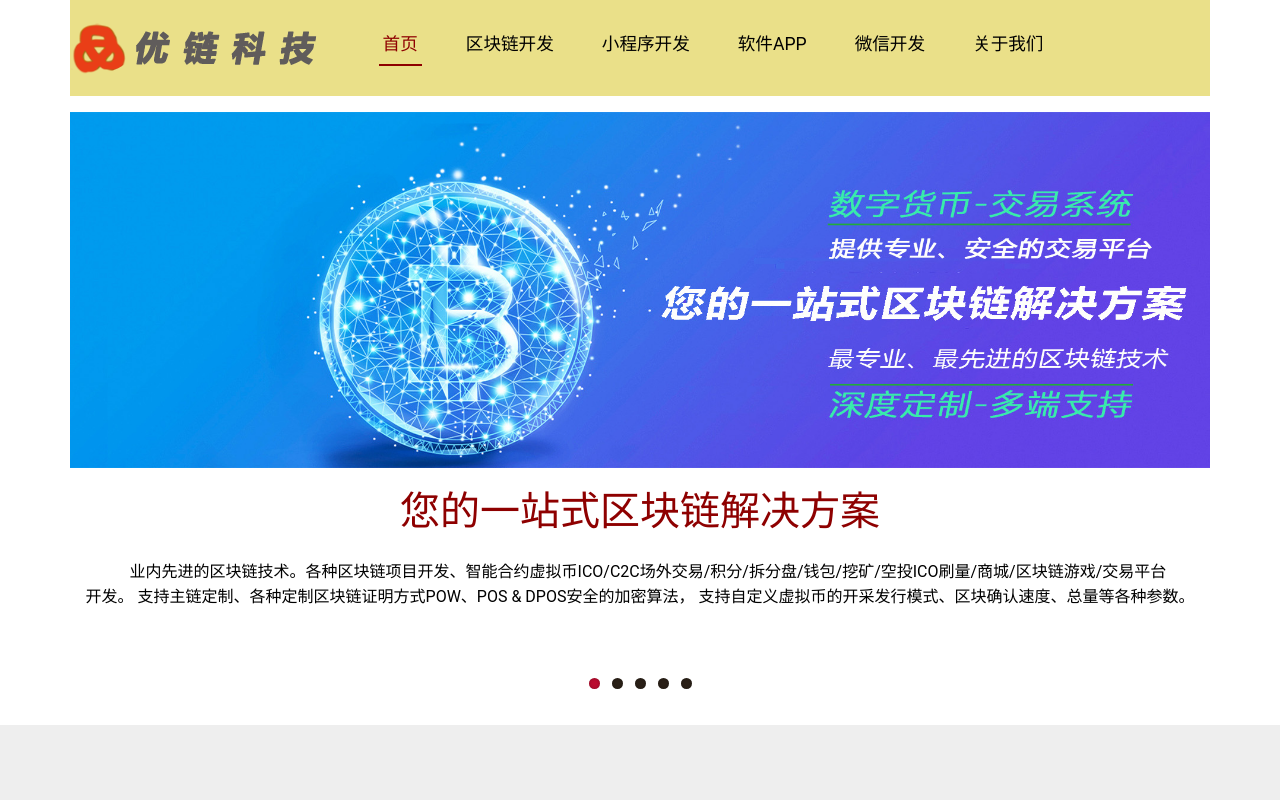
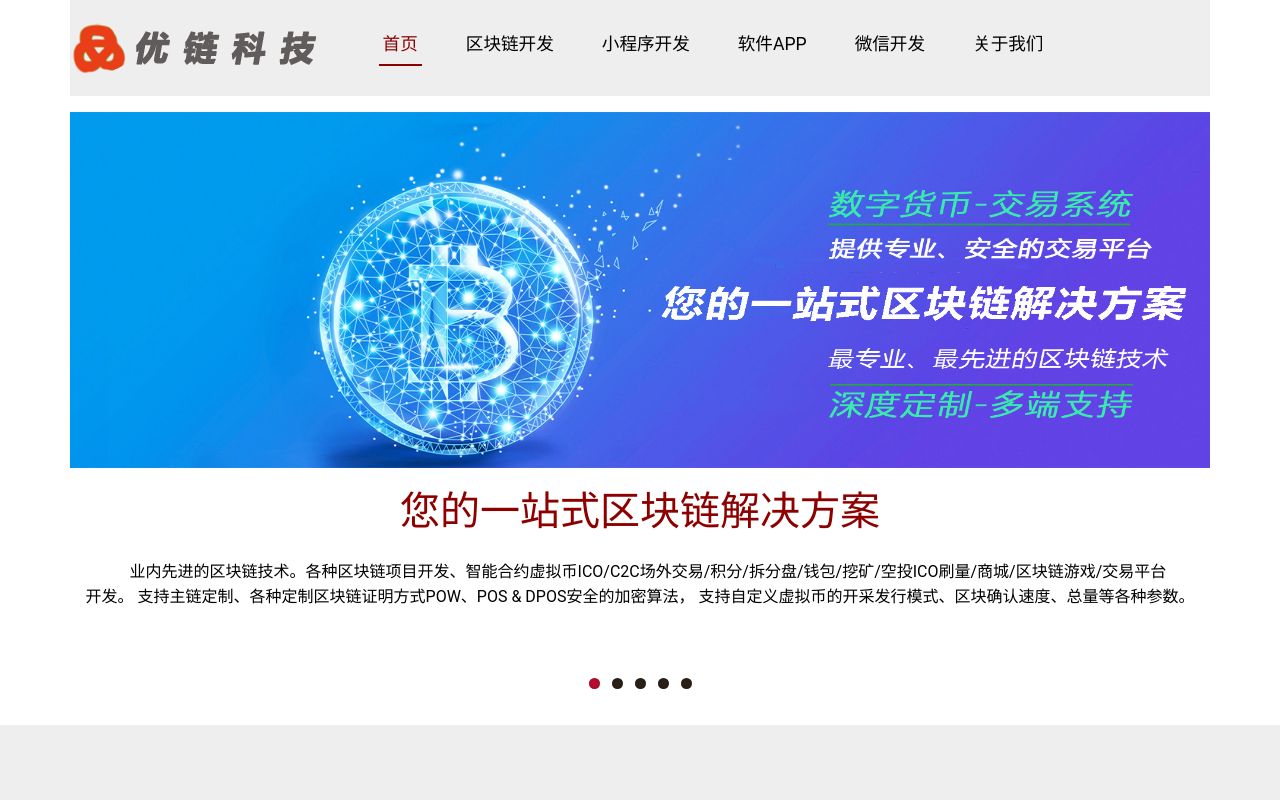
Before and after one commit to zjm/myweb, a plain HTML site: page index.html in a window 1280 px wide. Shown: the top 800 px of the page. Drawn offline with Linux system fonts and the light colour scheme.

Commit message:
style
style

```diff
--- a/css/style.css
+++ b/css/style.css
@@ -31,8 +31,8 @@ a {
     width: 100% ! important;
 }
 .navbar-default {
-    background-color:#EAE089! important;
-    border-color:#EAE089 ! important;
+    background-color:#EEEEEE! important;
+    border-color:#EEEEEE ! important;
 }
 .navbar {
     border-radius: 0px ! important;
@@ -51,12 +51,12 @@ a {
 }
 .navbar-default .navbar-nav > li > a:hover, .navbar-default .navbar-nav > li > a:focus {
     color: #8E0000;
-    background-color:#EAE089;
+    background-color:#EEEEE;
 	border-bottom:2px solid #8E0000;
 }
 .navbar-default .navbar-nav > .active > a, .navbar-default .navbar-nav > .active > a:hover, .navbar-default .navbar-nav > .active > a:focus {
     color:#8E0000;
-    background-color:#EAE089;
+    background-color:#EEEEEE;
 	border-bottom:2px solid #8E0000;
 }
 .glyphicon {
@@ -195,8 +195,8 @@ nav.navbar.navbar-default {
 }
 /*--*/
 .header {
-/*-- w3layouts --*/
-    background-color:#EAE089;
+/*-- w3layouts #EAE089--*/
+    background-color:#eeeeee;
     padding: 1.2em 0;
 }
 /*-banner start here--*/
```
